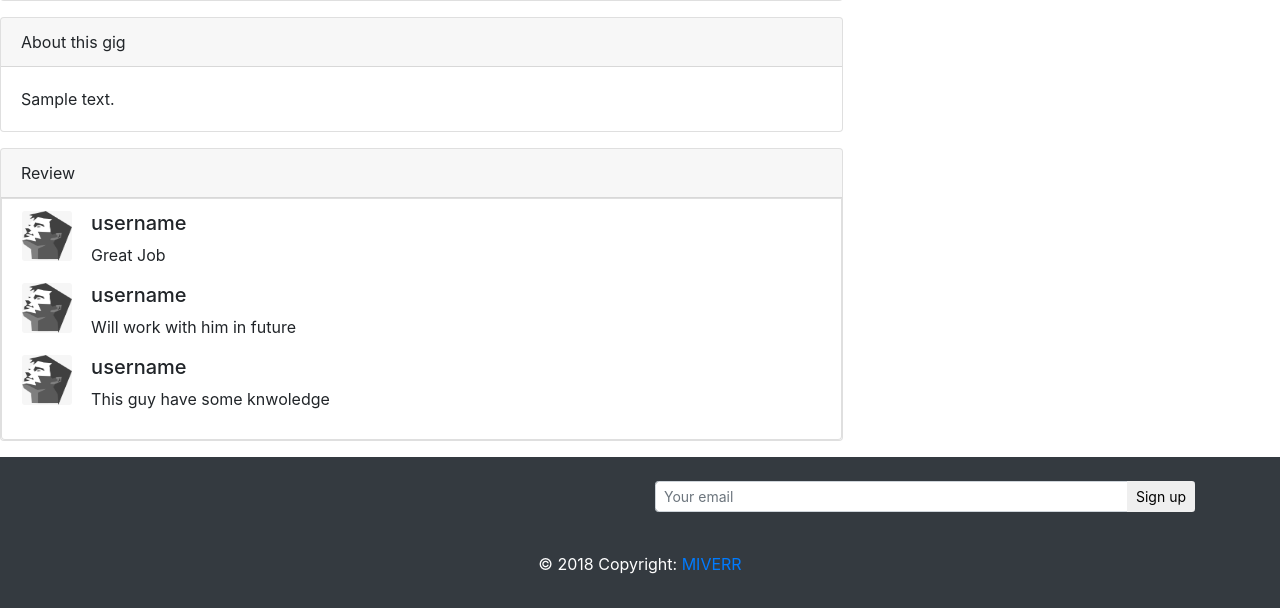
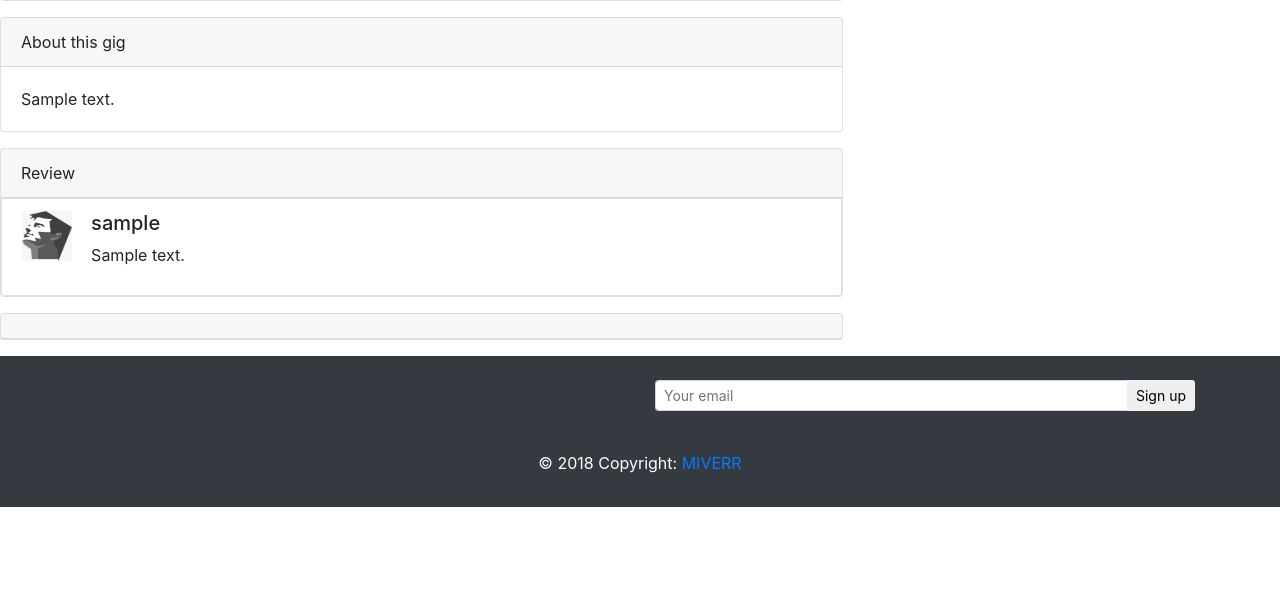
Before and after one commit to mayank6/miverr, a Django app: template miverr/templates/gig_detail.html in a window 1280 px wide. Shown: the part 847-1455 px from the top of the page. After the commit the page ends 1354 px from the top, so only its background shows below. Run offline with Django 3.2, Linux system fonts and the light colour scheme; the template is opened without the code that fills it: most values are stand-ins (such as "Sample title", 1, 10 or a date in 2020); grey boxes marked "Sample" are stand-in pictures; parts of the project's set-up code (start-up, migrations or seed data) failed here and were passed over; some libraries are stand-ins or nearby versions.

Commit message:
Completed

```diff
--- a/miverr/miverrapp/admin.py
+++ b/miverr/miverrapp/admin.py
@@ -1,6 +1,7 @@
 from django.contrib import admin
-from .models import Gig,purchase
+from .models import Gig,purchase,review
 # Register your models here.
 
 admin.site.register(Gig)
 admin.site.register(purchase)
+admin.site.register(review)
--- a/miverr/miverrapp/urls.py
+++ b/miverr/miverrapp/urls.py
@@ -11,6 +11,7 @@ urlpatterns = [
     re_path(r'^gigs/(?P<id>[\d-]+)/$',views.gig_detail,name="gig_detail"),
     re_path(r'^gigs/(?P<id>[\d-]+)/edit/$',views.edit_gig,name="gig_edit"),
     path("<username>/",profile,name="profile"),
-
-
+    path("gigs/myselling/",views.my_selling,name="my_selling"),
+    path("gigs/mybuying/",views.my_buying,name="my_buying"),
+    re_path(r'^category/(?P<slug>[\w-]+)/$',views.category,name="category"),
 ]
--- a/miverr/templates/base.html
+++ b/miverr/templates/base.html
@@ -57,6 +57,8 @@
                 <a class="dropdown-item" href="{% url 'miverrapp:profile' user.username %}">Profile</a>
                 <a class="dropdown-item" href="{% url 'miverrapp:create_gig' %}">Create GIG</a>
                 <a class="dropdown-item" href="{% url 'miverrapp:my_gigs' %}">My gigs</a>
+                <a class="dropdown-item" href="{% url 'miverrapp:my_buying' %}">My Buyings</a>
+                <a class="dropdown-item" href="{% url 'miverrapp:my_selling' %}">My Sellings</a>
                 <a class="dropdown-item" href="{% url 'logout' %}">Logout</a>
               </div>
             </li>
@@ -70,12 +72,12 @@
       </header>
 
     <div class="nav-scroller py-1 mb-2 ">
-        <nav class="nav d-flex justify-content-between">
-          <a class="p-2 text-muted" href="#">Graphics Design</a>
-          <a class="p-2 text-muted" href="#">Digital Marketing</a>
-          <a class="p-2 text-muted" href="#">Content Writing</a>
-          <a class="p-2 text-muted" href="#">Game & Animation</a>
-          <a class="p-2 text-muted" href="#">Music and video</a>
+        <nav class="nav d-flex justify-content-between " >
+          <a class="p-2 text-muted" href="/category/graphic-designing/">Graphics Design</a>
+          <a class="p-2 text-muted" href="/category/digital-marketing/">Digital Marketing</a>
+          <a class="p-2 text-muted" href="/category/content-writing/">Content Writing</a>
+          <a class="p-2 text-muted" href="/category/game-animation/">Game & Animation</a>
+          <a class="p-2 text-muted" href="/category/music-video/">Music and video</a>
         </nav>
       </div>
       </div>
--- a/miverr/templates/gig_detail.html
+++ b/miverr/templates/gig_detail.html
@@ -19,36 +19,50 @@
 </div>
 <ul class="list-group-item list-group-flush">
 <div class="row">
+
+  {% for review in reviews %}
   <div class="col-md-1">
     <img src="{% static 'img/avatar.jpg' %}" style="height:50px; width:50px;" class="img-circle card-img center-block" alt="">
   </div>
   <div class="col-md-11">
-    <h5>username</h5>
-    <p>Great Job</p>
+    <h5>{{review.user.username}}</h5>
+    <p>{{review.content}}</p>
   </div>
-  <div class="col-md-1">
-    <img src="{% static 'img/avatar.jpg' %}" style="height:50px; width:50px;" class="img-circle card-img center-block" alt="">
-  </div>
-  <div class="col-md-11">
-    <h5>username</h5>
-    <p>Will work with him in future</p>
-  </div>
-  <div class="col-md-1">
-    <img src="{% static 'img/avatar.jpg' %}" style="height:50px; width:50px;" class="img-circle card-img center-block" alt="">
-  </div>
-  <div class="col-md-11">
-    <h5>username</h5>
-    <p>This guy have some knwoledge</p>
-  </div>
-
+  {% endfor %}
 </div>
 
 </ul>
 </div>
+{% if sr %}
+        <div class="card card-default mt-3 mb-3">
+        <div class="card-header">
+          Review
+        </div>
+                  <form class="form-horizontal" id="productionForm1" method="POST"">
+                      {% csrf_token %}
+                            <div class="form-group">
 
+                            <div class="col-sm-10">
+                              <textarea class="form-control" name="content" placeholder="review"></textarea>
+                            </div>
+                            </div>
+                            <div class="form-group">
+                            <div class="col-sm-offset-2 col-sm-10">
+                              <button type="submit" class="btn btn-default">Post</button>
+                            </div>
+                            </div>
+                      </form>
+        </div>
+{% else %}
+<div class="card card-default mt-3 mb-3">
+<div class="card-header">
+
+</div>
+</div>
+{% endif %}
   </div>
-<div class="col-md-4 mt-2">
-  <div class="card-header">
+<div class="col-md-4 mt-2 ">
+  <div class="card-header sticky-top">
     {% if user and not user.is_anonymous %}
         <form class="" action="/checkout/" method="POST">
           {% csrf_token %}
--- a/miverr/templates/home.html
+++ b/miverr/templates/home.html
@@ -2,10 +2,7 @@
 {% load socialaccount %}
 {% load static %}
 {% block body %}
-<div class="">
-  <img src="{% static 'img/home.jpg' %}" class="img-fluid mr-2 ml-2" style="height:250px; width:100%;" alt="">
 
-</div>
 <div class="row ml-1 mr-1 mt-3">
 
 {% for obj in objects %}
```
Also changed, not shown: miverr/miverrapp/models.py (+7 -0 lines), miverr/miverrapp/views.py (+37 -5 lines), miverr/templates/my_buying.html (added, +33 -0 lines), miverr/templates/my_selling.html (added, +33 -0 lines), miverr/db.sqlite3, miverr/miverrapp/migrations/0003_review.py (added), miverr/miverrapp/migrations/0004_auto_20190124_1851.py (added), miverr/miverrapp/migrations/0005_auto_20190124_1852.py (added).
